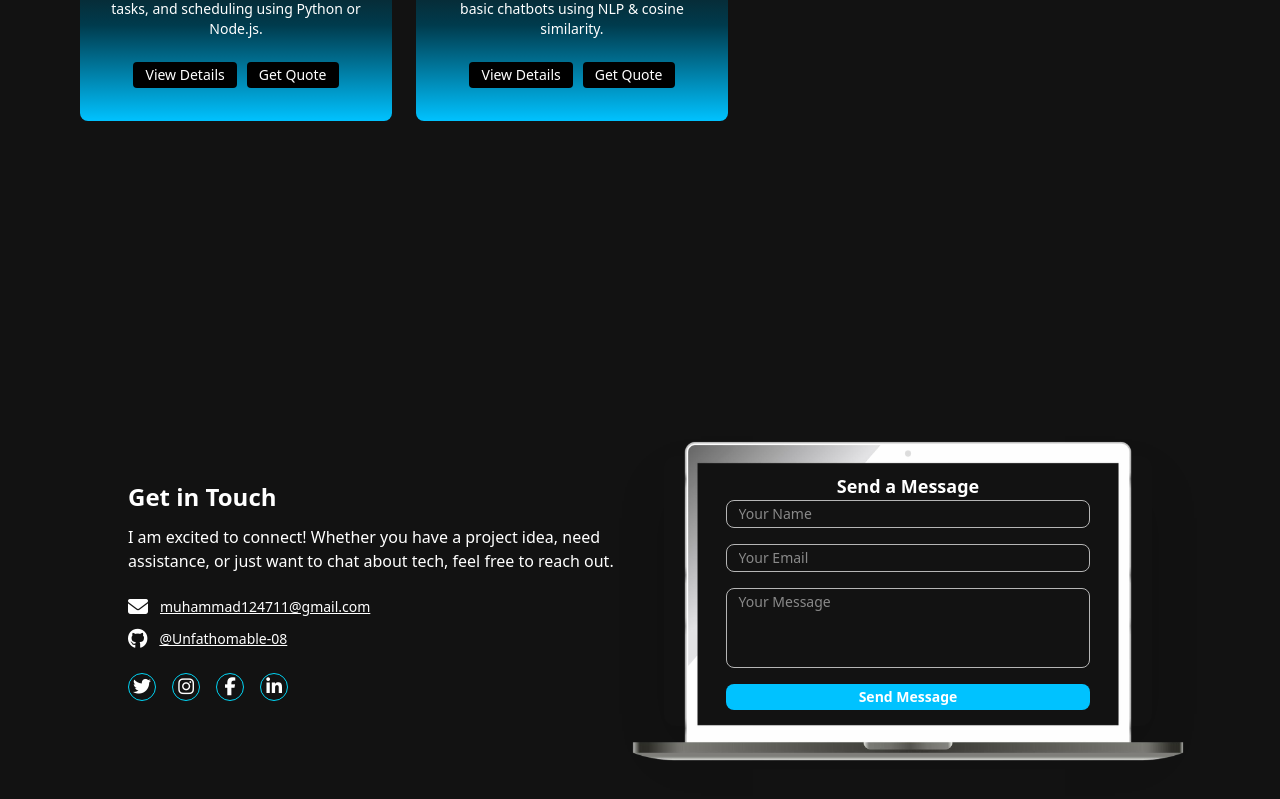
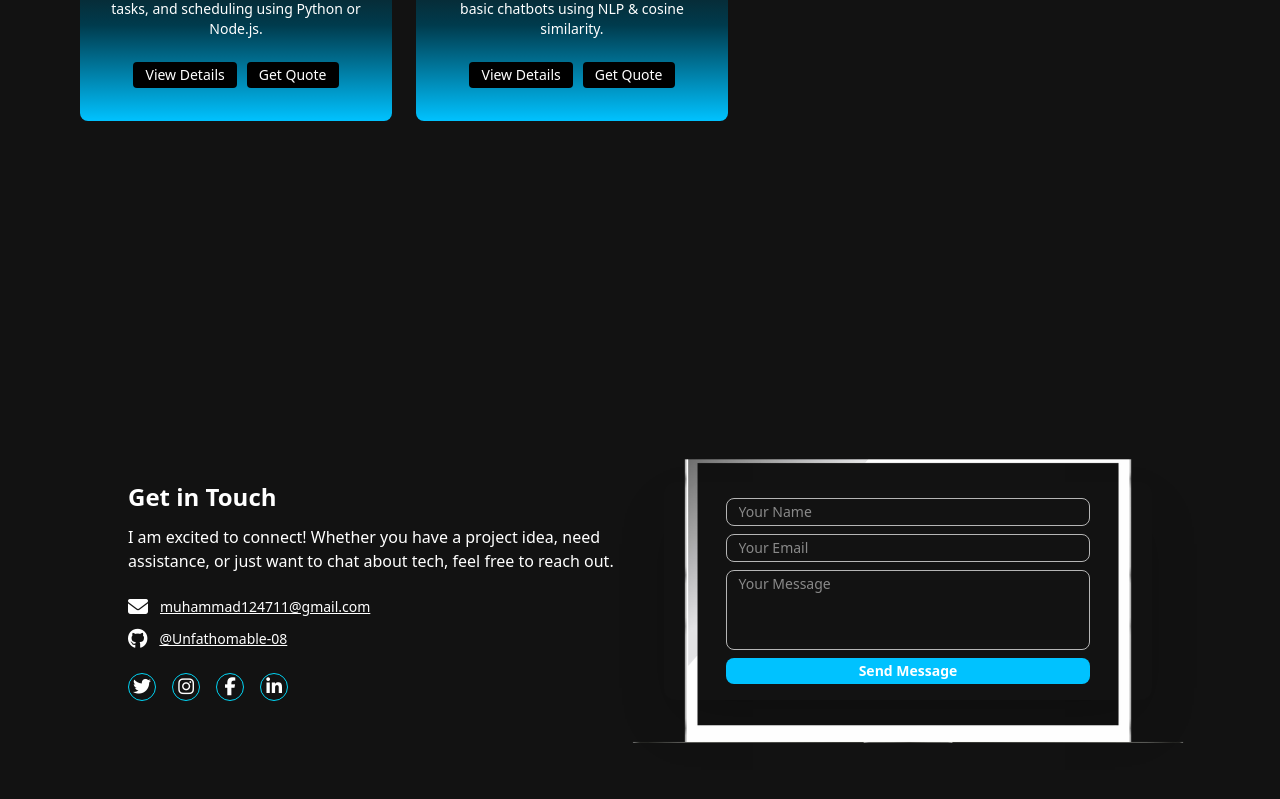
Before and after one commit to Unfathomable-08/portfolio, a Next.js app: page / in a window 1280 px wide. Shown: the part 4601-5400 px from the top of the page. Built offline with nearby package versions, Linux system fonts and the light colour scheme.

Commit message:
responsive 8/10

```diff
--- a/src/components/Contact.js
+++ b/src/components/Contact.js
@@ -82,9 +82,8 @@ export default function Contact() {
           transition={{ duration: 0.8 }}
           className="p-4 rounded-xl shadow-2xl bg-laptop flex flex-col justify-center items-center"
         >
-          <h2 className="text-md md:text-lg font-semibold text-white text-center max-md:hidden">Send a Message</h2>
           <div className='w-[80%]'>
-            <div className="flex flex-col gap-y-2 md:gap-y-4">
+            <div className="flex flex-col gap-y-2">
               <input
                 type="text"
                 name="name"
```
